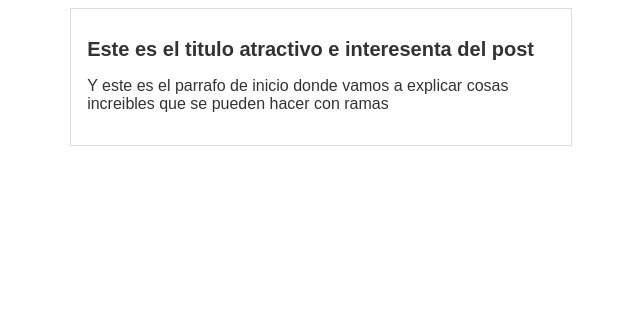
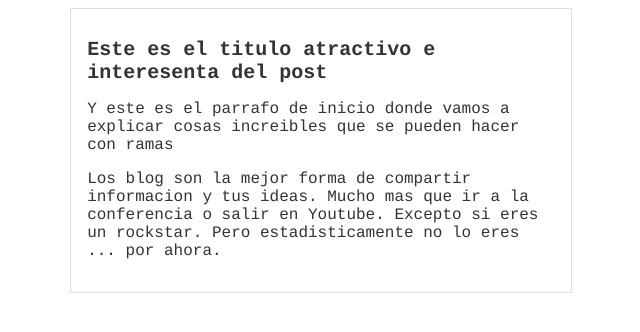
Before and after one commit to EdwinAp/hyperblog, a plain HTML site: page index.html in a window 1280 px wide. Shown: the whole page, without its empty margins (319-959 px from the left). Drawn offline with Linux system fonts and the light colour scheme.

Commit message:
Commit cambiando estilos y agrege un parrafo al post

```diff
--- a/css/index.css
+++ b/css/index.css
@@ -1,7 +1,7 @@
 body {
     color: #333;
     text-align: center;
-    font-family: Arial;
+    font-family: Courier;
     font-size: 16px;
 }
 
--- a/index.html
+++ b/index.html
@@ -9,6 +9,7 @@
             <div id="post">
                 <h1>Este es el titulo atractivo e interesenta del post</h1>
                 <p>Y este es el parrafo de inicio donde vamos a explicar cosas increibles que se pueden hacer con ramas</p>
+                <p>Los blog son la mejor forma de compartir informacion y tus ideas. Mucho mas que ir a la conferencia o salir en Youtube. Excepto si eres un rockstar. Pero estadisticamente no lo eres ... por ahora.</p>
             </div>
         </div>
     </body>
```
